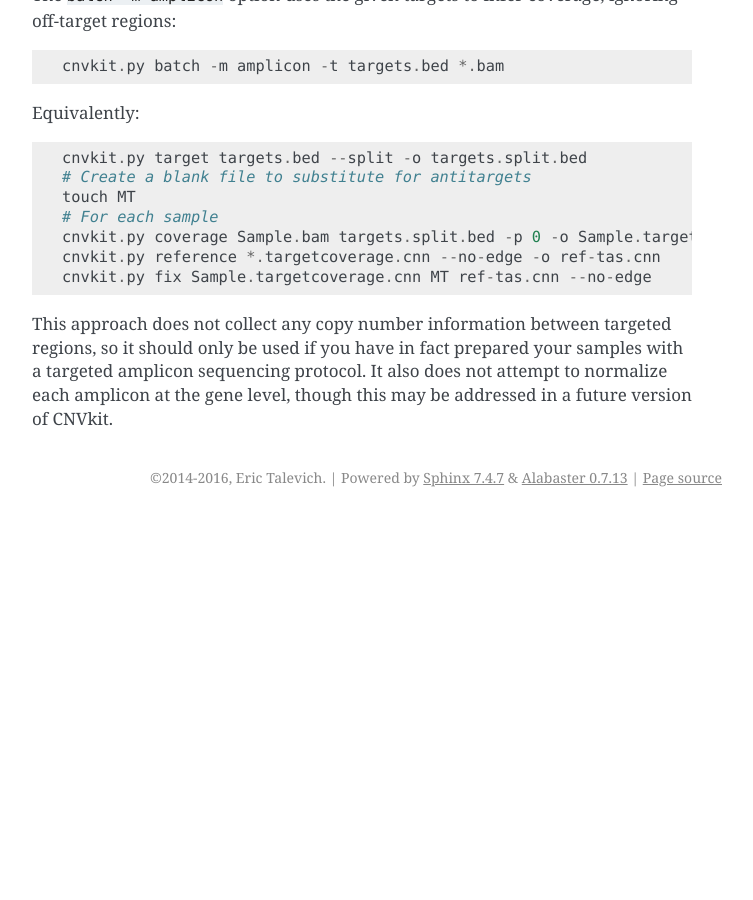
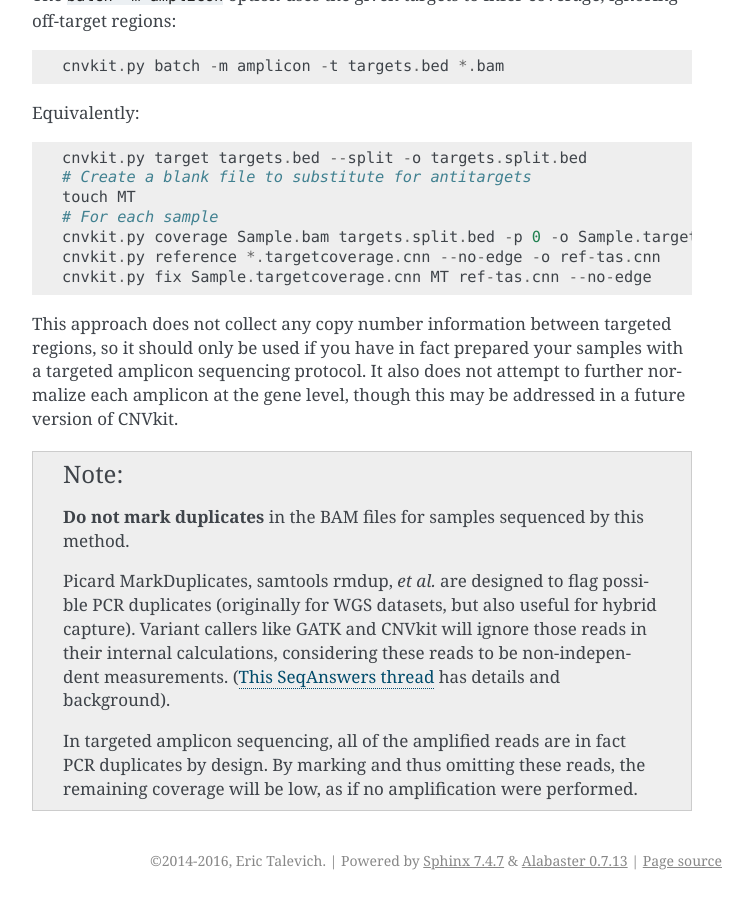
Before and after one commit to etal/cnvkit, a Sphinx documentation site: the page built from doc/nonhybrid.rst, in a window 1280 px wide and 900 px high, scrolled down 1515 px. Shown: the whole window, without its empty margins (388-1141 px from the left). Built offline with Sphinx 7.4.7, drawn with Linux system fonts in a browser that asks for light colours; before the commit the page ends 2032 px from its top, so only the background shows below that.

Commit message:
doc: Explain why not to MarkDuplicates for TAS

```diff
--- a/doc/nonhybrid.rst
+++ b/doc/nonhybrid.rst
@@ -86,5 +86,21 @@ Equivalently::
 This approach does not collect any copy number information between targeted
 regions, so it should only be used if you have in fact prepared your samples
 with a targeted amplicon sequencing protocol. It also does not attempt to
-normalize each amplicon at the gene level, though this may be addressed in a
-future version of CNVkit.
+further normalize each amplicon at the gene level, though this may be addressed
+in a future version of CNVkit.
+
+.. note::
+    **Do not mark duplicates** in the BAM files for samples sequenced by this
+    method.
+
+    Picard MarkDuplicates, samtools rmdup, *et al.* are designed to flag
+    possible PCR duplicates (originally for WGS datasets, but also useful for
+    hybrid capture). Variant callers like GATK and CNVkit will ignore those
+    reads in their internal calculations, considering these reads to be
+    non-independent measurements. (`This SeqAnswers thread
+    <http://seqanswers.com/forums/showthread.php?t=6854>`_ has details and
+    background).
+
+    In targeted amplicon sequencing, all of the amplified reads are in fact PCR
+    duplicates by design. By marking and thus omitting these reads, the
+    remaining coverage will be low, as if no amplification were performed.
```
